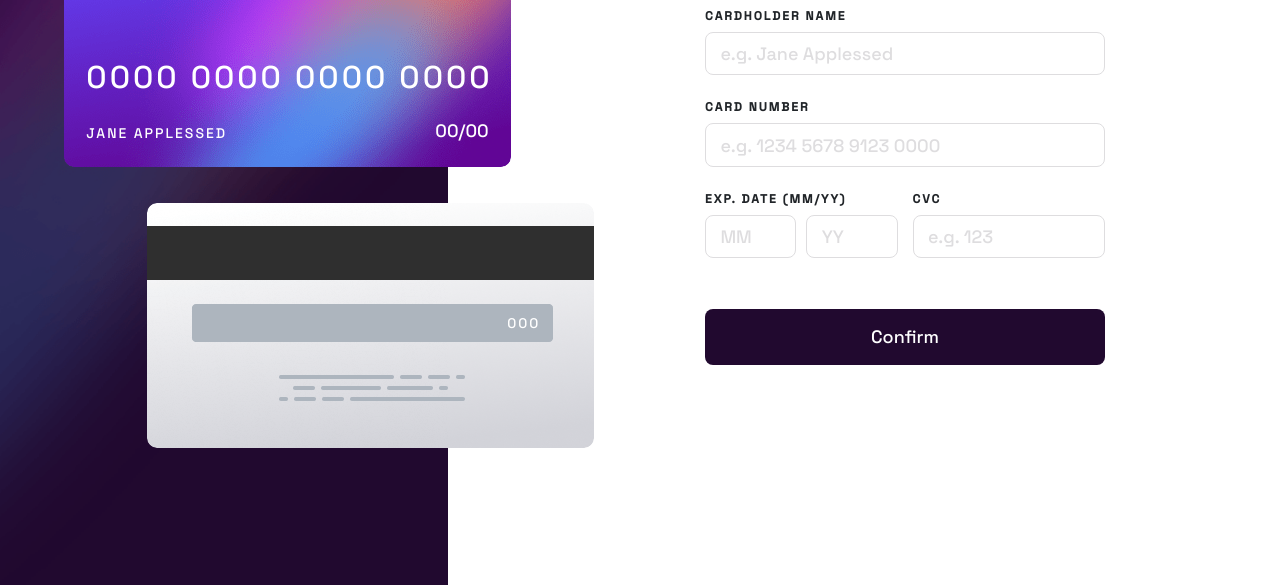
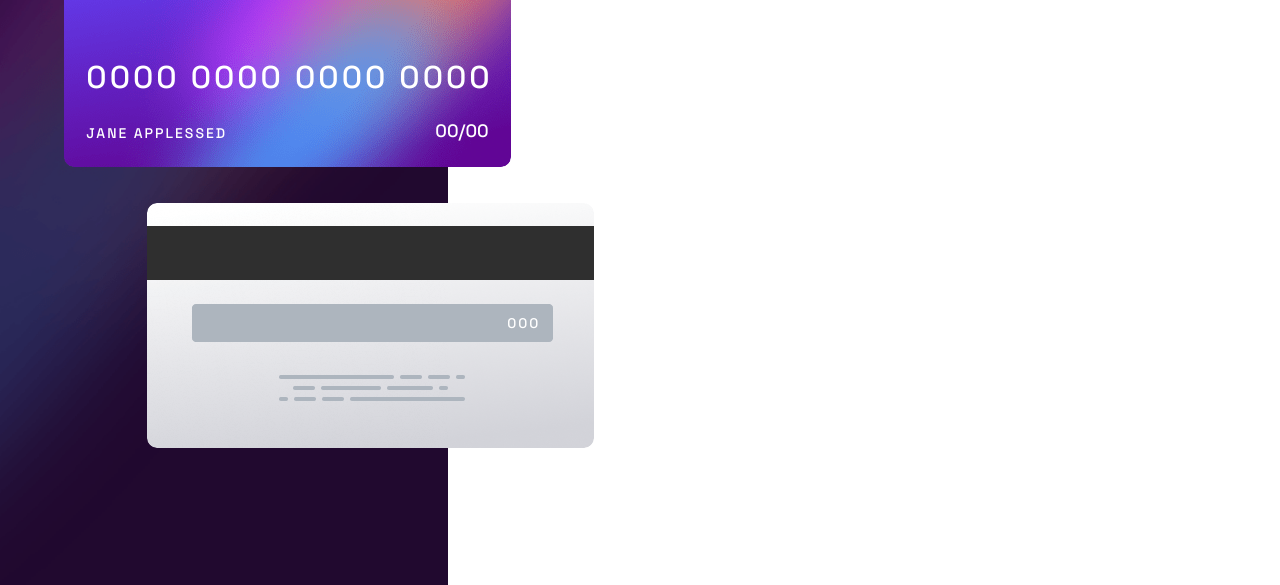
Before and after one commit to MuriWolf/interactive-card-details-form, a website: page index.html in a window 1280 px wide. Shown: the part 215-800 px from the top of the page. Drawn offline with nearby package versions, Linux system fonts and the light colour scheme.

```diff
--- a/index.html
+++ b/index.html
@@ -25,7 +25,7 @@
       </div>
     </div>
     <div class="d-flex justify-content-center align-items-center">
-      <form class="card-details__form" action="">
+      <!-- <form class="card-details__form">
         <div>
           <label for="">cardholder name</label>
           <input type="text" id="name" placeholder="e.g. Jane Applessed" maxlength="32" pattern="[a-zA-Z \\.]+" required>
@@ -52,12 +52,12 @@
           </div>
         </div>
         <button class="btn mt-5" type="submit" id="submitBtn">Confirm</button>
-      </form>
+      </form> -->
       <div id="card-complete" class="d-flex d-none flex-column gap-4" style="width: 100%; max-width: 360px;">
         <img class="d-block mx-auto" src="images/icon-complete.svg" alt="">
         <h1 class="text-center display-5 text-uppercase text--very-dark-violet mt-4" style="letter-spacing: 3px;">Thank you!</h1>
         <p class="text-center text--dark-grayish-violet">We've added your card details</p>
-        <button class="btn w-100 " onclick="window.location.reload();">Continue</button>
+        <button class="btn w-100  " onclick="window.location.reload();">Continue</button>
       </div>
     </div>
   </main>
```
